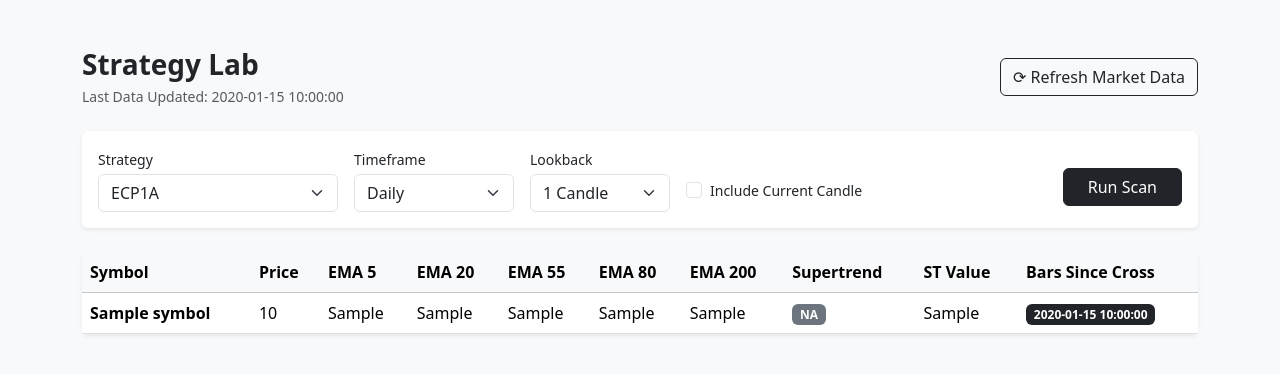
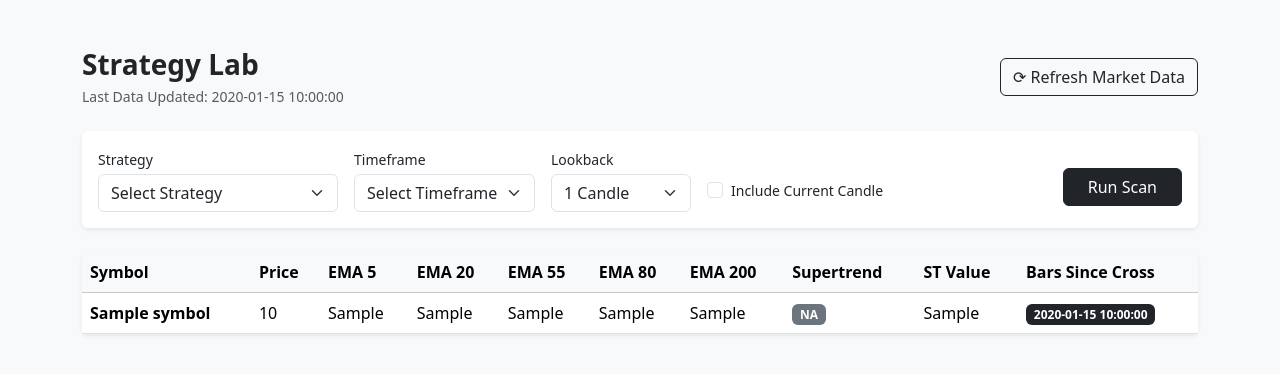
Before and after one commit to jrnbackup00/nifty-dashboard, a Python web app: template templates/strategy_lab.html in a window 1280 px wide. Shown: the part 56-430 px from the top of the page. Run offline with Jinja, Linux system fonts and the light colour scheme; the template is opened without the code that fills it: most values are stand-ins (such as "Sample title", 1, 10 or a date in 2020).

Commit message:
Improved Strategly Lab Page

```diff
--- a/main.py
+++ b/main.py
@@ -348,12 +348,13 @@ def strategy_lab_page(request: Request, user=Depends(require_admin)):
 @app.post("/admin/strategy-lab", response_class=HTMLResponse)
 def strategy_lab_scan(
     request: Request,
-    strategy_type: str = Form(...),
-    timeframe: str = Form(...),
+    strategy_type: str | None = Form(None),
+    timeframe: str | None = Form(None),
     lookback: int = Form(...),
     include_live: str | None = Form(None),
     user=Depends(require_admin)
 ):
+
     use_live_candle = include_live == "true"
     data = calculate_breadth()
 
--- a/templates/strategy_lab.html
+++ b/templates/strategy_lab.html
@@ -26,7 +26,7 @@
     <!-- FILTER CARD -->
     <div class="card shadow-sm p-3 mb-4">
 
-<form method="post" action="/admin/strategy-lab">
+<form method="post" action="/admin/strategy-lab" onsubmit="return validateScannerForm()">
 
 <div class="d-flex flex-wrap align-items-center gap-3">
 
@@ -34,6 +34,11 @@
 <div style="min-width:240px">
 <label class="form-label small mb-1">Strategy</label>
 <select name="strategy_type" class="form-select">
+
+<option value="">
+Select Strategy
+</option>
+
 <option value="cross_above"
 {% if selected_strategy == "cross_above" %}selected{% endif %}>
 ECP1A
@@ -43,24 +48,29 @@ ECP1A
 {% if selected_strategy == "cross_below" %}selected{% endif %}>
 ECP1D
 </option>
+
 </select>
 </div>
-
 
 <!-- Timeframe -->
 <div style="min-width:160px">
 <label class="form-label small mb-1">Timeframe</label>
 <select name="timeframe" class="form-select">
 
-<option value="daily"
-{% if selected_timeframe == "daily" %}selected{% endif %}>
-Daily
+<option value="">
+Select Timeframe
 </option>
 
 <option value="2h"
 {% if selected_timeframe == "2h" %}selected{% endif %}>
 2 Hour
 </option>
+
+<option value="daily"
+{% if selected_timeframe == "daily" %}selected{% endif %}>
+Daily
+</option>
+
 
 <option value="weekly"
 {% if selected_timeframe == "weekly" %}selected{% endif %}>
@@ -81,24 +91,24 @@ Monthly
 <label class="form-label small mb-1">Lookback</label>
 <select name="lookback" class="form-select">
 
-<option value="1"
-{% if selected_lookback == 1 %}selected{% endif %}>
+<option value="1" {% if selected_lookback == 1 %}selected{% endif %}>
 1 Candle
 </option>
 
-<option value="3"
-{% if selected_lookback == 3 %}selected{% endif %}>
+<option value="2" {% if selected_lookback == 2 %}selected{% endif %}>
+2 Candles
+</option>
+
+<option value="3" {% if selected_lookback == 3 %}selected{% endif %}>
 3 Candles
 </option>
 
-<option value="5"
-{% if selected_lookback == 5 %}selected{% endif %}>
-5 Candles
+<option value="4" {% if selected_lookback == 4 %}selected{% endif %}>
+4 Candles
 </option>
 
-<option value="10"
-{% if selected_lookback == 10 %}selected{% endif %}>
-10 Candles
+<option value="5" {% if selected_lookback == 5 %}selected{% endif %}>
+5 Candles
 </option>
 
 </select>
@@ -217,4 +227,25 @@ Run Scan
 
 </div>
 
+<script>
+
+function validateScannerForm() {
+
+    const strategy = document.querySelector("select[name='strategy_type']").value;
+    const timeframe = document.querySelector("select[name='timeframe']").value;
+
+    if (!strategy) {
+        alert("Please select a Strategy.");
+        return false;
+    }
+
+    if (!timeframe) {
+        alert("Please select a Timeframe.");
+        return false;
+    }
+
+    return true;
+}
+
+</script>
 {% endblock %}
```
